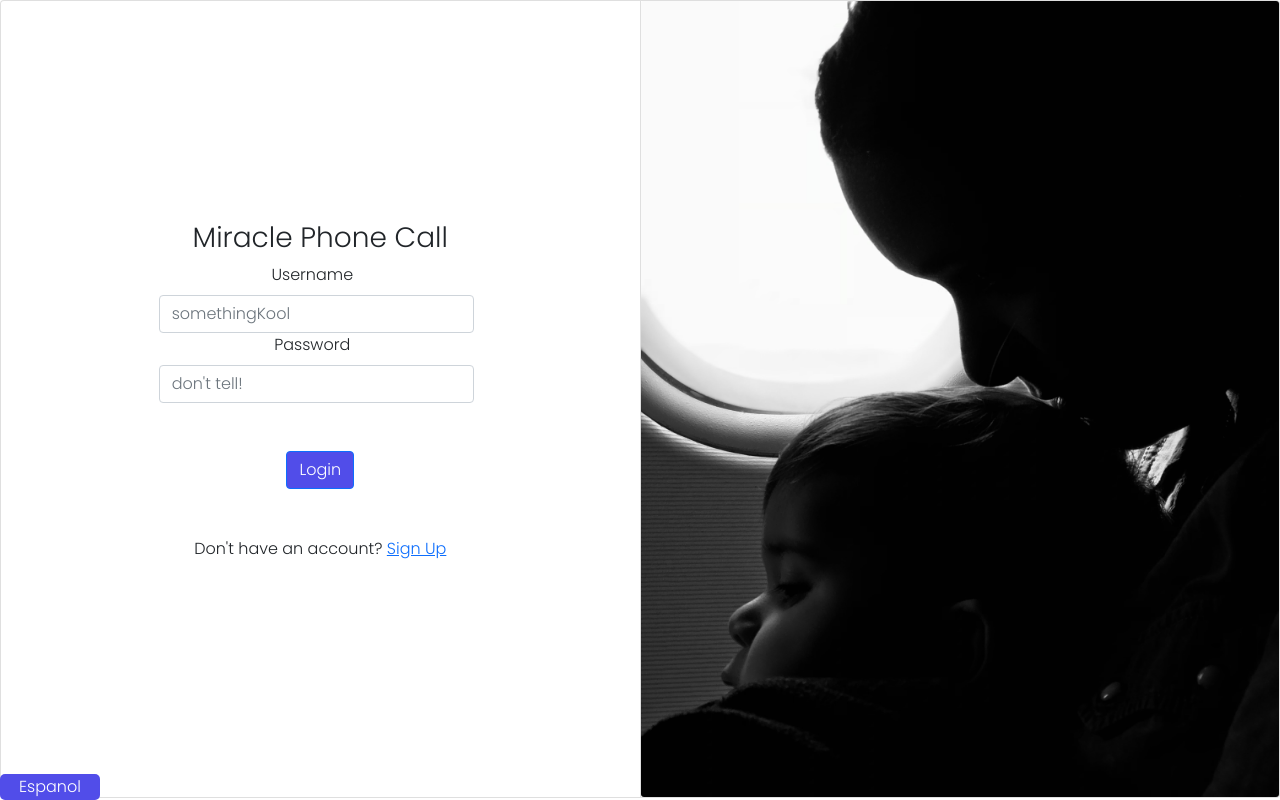
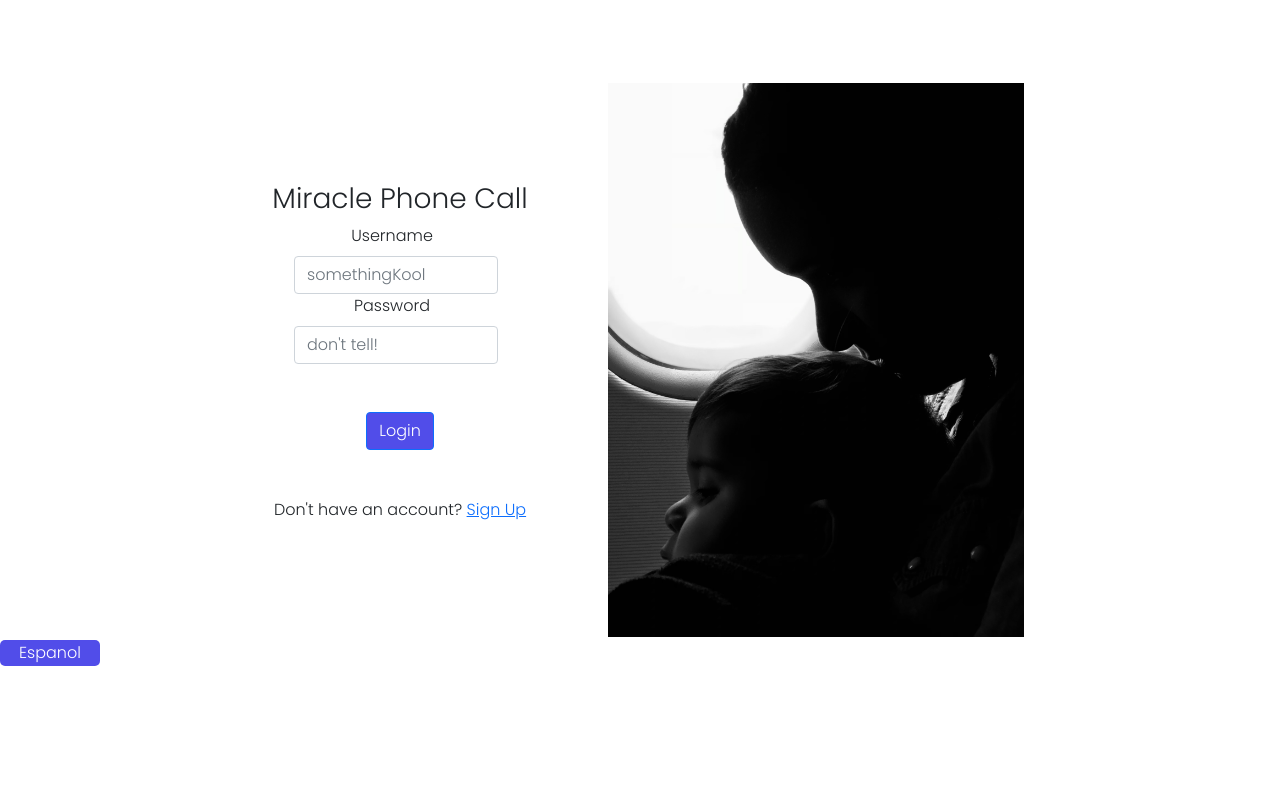
Before and after one commit to Miracle-Phone-Call/miracle-phone-call-frontEnd, a React (Create React App) app in the folder miracle-phone-call/: page /login in a window 1280 px wide. Built offline with nearby package versions, Linux system fonts and the light colour scheme.

Commit message:
updated UI for login page

```diff
--- a/miracle-phone-call/src/App.css
+++ b/miracle-phone-call/src/App.css
@@ -106,6 +106,6 @@
 
 .footer-button {
   position:absolute;
-  bottom:0;
+  /* bottom:0; */
   left:0;
 }
--- a/miracle-phone-call/src/Component-Styling/landing.css
+++ b/miracle-phone-call/src/Component-Styling/landing.css
@@ -18,7 +18,7 @@
 }
 
 .pageBody{
-    background-color: #ebd6f7
+    background-color: #ebd6f7;
 }
 
 .Appdesc {
--- a/miracle-phone-call/src/Component-Styling/login.css
+++ b/miracle-phone-call/src/Component-Styling/login.css
@@ -1,7 +1,9 @@
 
 
 .login-image {
-  height: 99.5vh;
+  /* height: 99.5vh; */
+  height: 70vh;
+  margin-top: 10vh;
 }
 .each-card {
   margin: 20px;
@@ -10,3 +12,13 @@
 .fields {
   margin: 0 auto;
 }
+
+.login-card {
+  margin-left:15vw;
+  margin-top: 10vh;
+}
+
+.image-card-login {
+  margin-right:20vw;
+  margin-left: 5vw;
+}
--- a/miracle-phone-call/src/Components/Login.js
+++ b/miracle-phone-call/src/Components/Login.js
@@ -35,9 +35,8 @@ export default function Login() {
   return(
     <div>
       <CardGroup>
-        <Card className="justify-content-center" >
+        <Card className="justify-content-center border-0 login-card" >
         <h3>Miracle Phone Call</h3>
-
         <Form inline onSubmit={login}>
             <FormGroup className="mb-2 me-sm-2 mb-sm-0">
               <Label
@@ -80,8 +79,8 @@ export default function Login() {
           </Form>
           <p>Don't have an account? <Link to="/signup">Sign Up</Link></p>
         </Card>
-        <Card>
-          <CardImg className="login-image" alt="Card image cap" src="../images/pexels-nicolas-postiglioni-1927155.jpg" />
+        <Card className='image-card-login border-0'>
+          <CardImg className="login-image" alt="Card image cap" src="../images/pexels-nicolas-postiglioni-1927155.jpg" top width= "100%"/>
         </Card>
       </CardGroup>
       <Footer />
```
